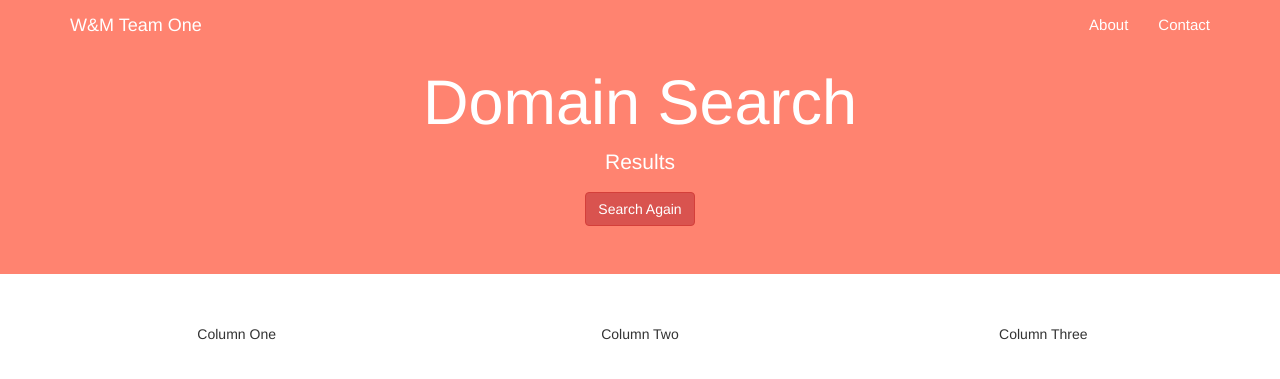
After one commit to adamflentz/HACKU6, a Django app: page /results/ in a window 1280 px wide. The commit adds this page. Shown: the top 379 px of the page. Run offline with Django 3.2, Linux system fonts and the light colour scheme; some libraries are stand-ins or nearby versions.

Commit message:
Added results page

```diff
--- /dev/null
+++ b/hacku6/domain/static/css/results.css
@@ -0,0 +1,38 @@
+.jumbotron {
+    background-color: #ff8370;
+    color: #ffffff;
+}
+
+.navbar {
+    margin-bottom: 0;
+    background-color: #ff8370;
+    border: 0;
+    font-size: 15px !important;
+    border-radius: 0;
+}
+
+.navbar li a, .navbar .navbar-brand{
+    color: #fff !important;
+}
+
+.navbar-nav li a:hover, .navbar-nav li.active a {
+    color: #a04f43 !important;
+    background-color: #fff !important;
+}
+
+.navbar-default .navbar-toggle {
+    border-color: transparent;
+    color: #fff !important;
+}
+
+.footer{
+    font-size: 20px;
+    margin-bottom: 20px;
+}
+
+.container-fluid {
+    padding: 20px 50px;
+}
+
+.col-sm-4{
+}
--- /dev/null
+++ b/hacku6/domain/templates/results.html
@@ -0,0 +1,57 @@
+<!DOCTYPE html>
+<html lang="en">
+<head>
+    <meta charset="UTF-8">
+    <meta name="viewport" content="width=device-width, initial-scale=1">
+
+    <title>Results</title>
+    <!-- Latest compiled and minified CSS -->
+    <link rel="stylesheet" href="https://maxcdn.bootstrapcdn.com/bootstrap/3.3.7/css/bootstrap.min.css" integrity="sha384-BVYiiSIFeK1dGmJRAkycuHAHRg32OmUcww7on3RYdg4Va+PmSTsz/K68vbdEjh4u" crossorigin="anonymous">
+    <!-- stylesheet -->
+    {% load static %}
+    <link rel="stylesheet" type="text/css" href="{% static 'css/results.css' %}" />
+</head>
+<body>
+<!-- Page Header -->
+<div class="jumbotron text-center">
+  <h1>Domain Search</h1>
+    <p>Results</p>
+    <button type="button" class="btn btn-danger" onclick= "goHome()">Search Again</button>
+</div>
+
+<!-- Navbar -->
+ <nav class="navbar navbar-default navbar-fixed-top">
+  <div class="container">
+    <div class="navbar-header">
+      <button type="button" class="navbar-toggle" data-toggle="collapse" data-target="#myNavbar">
+        <span class="icon-bar"></span>
+        <span class="icon-bar"></span>
+        <span class="icon-bar"></span>
+      </button>
+      <a class="navbar-brand" href="#">W&M Team One</a>
+    </div>
+    <div class="collapse navbar-collapse" id="myNavbar">
+      <ul class="nav navbar-nav navbar-right">
+        <li><a href="#about">About</a></li>
+        <li><a href="#services">Contact</a></li>
+      </ul>
+    </div>
+  </div>
+</nav>
+
+<div class="container-fluid bg-3 text-center">
+    <div class="row">
+    <div class="col-sm-4">Column One</div>
+    <div class="col-sm-4">Column Two</div>
+    <div class="col-sm-4">Column Three</div>
+    </div>
+</div>
+
+<script>
+    function goHome(){
+        location="/";
+    }
+</script>
+
+</body>
+</html>
--- a/hacku6/domain/urls.py
+++ b/hacku6/domain/urls.py
@@ -19,4 +19,5 @@ from . import views
 urlpatterns = [
 
     url(r'^$', views.home.as_view()),
+    url(r'^results/', views.results.as_view()),
 ]
--- a/hacku6/domain/views.py
+++ b/hacku6/domain/views.py
@@ -32,3 +32,7 @@ class home(TemplateView):
         lat = currcity.get('latitude')
         lng = currcity.get('longitude')
         return render(request, 'home.html', locals())
+
+class results(TemplateView):
+    def get(selfself, request):
+        return render(request, "results.html",locals())
```
Also changed, not shown: hacku6/domain/templates/home.html (+7 -3 lines), 3 other files.
